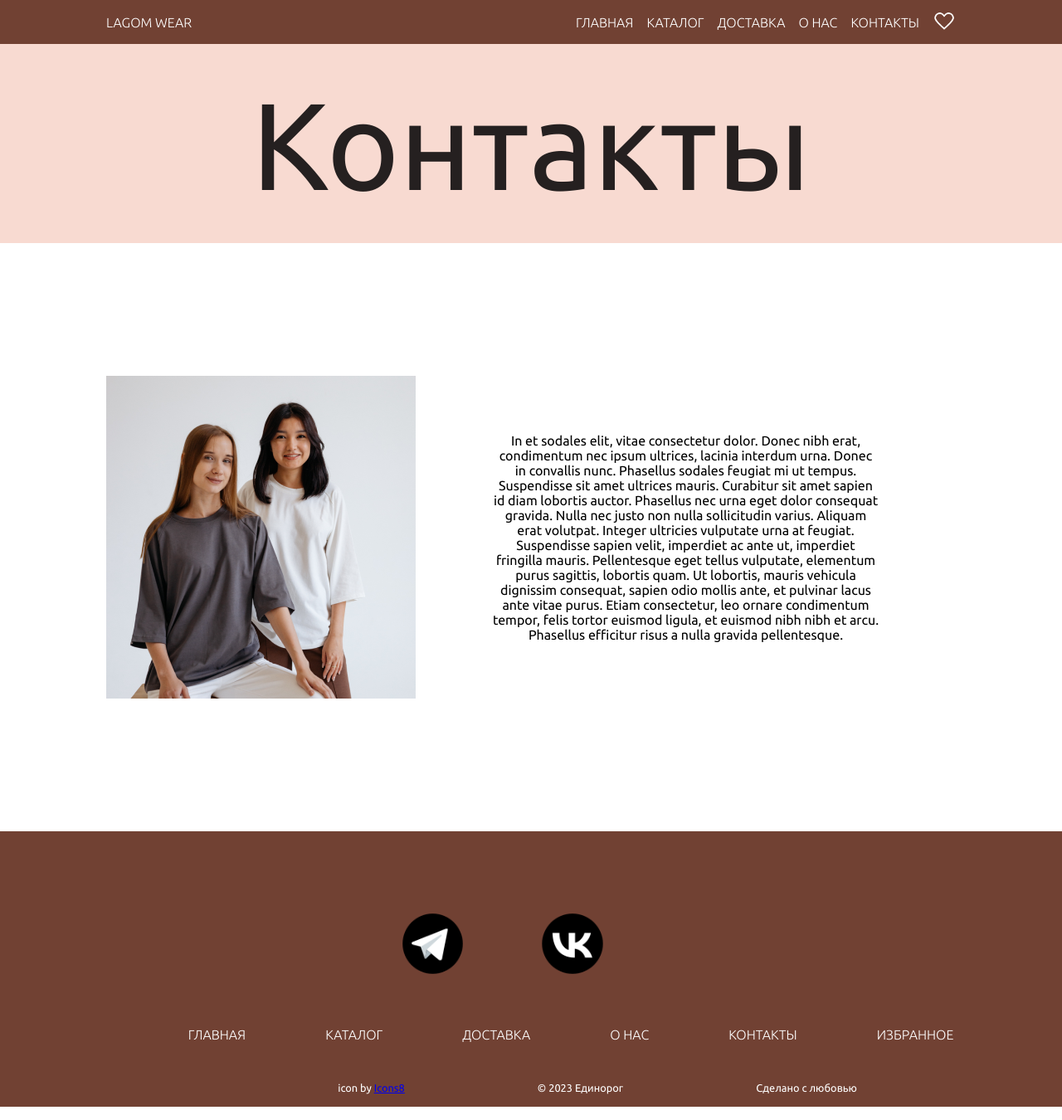
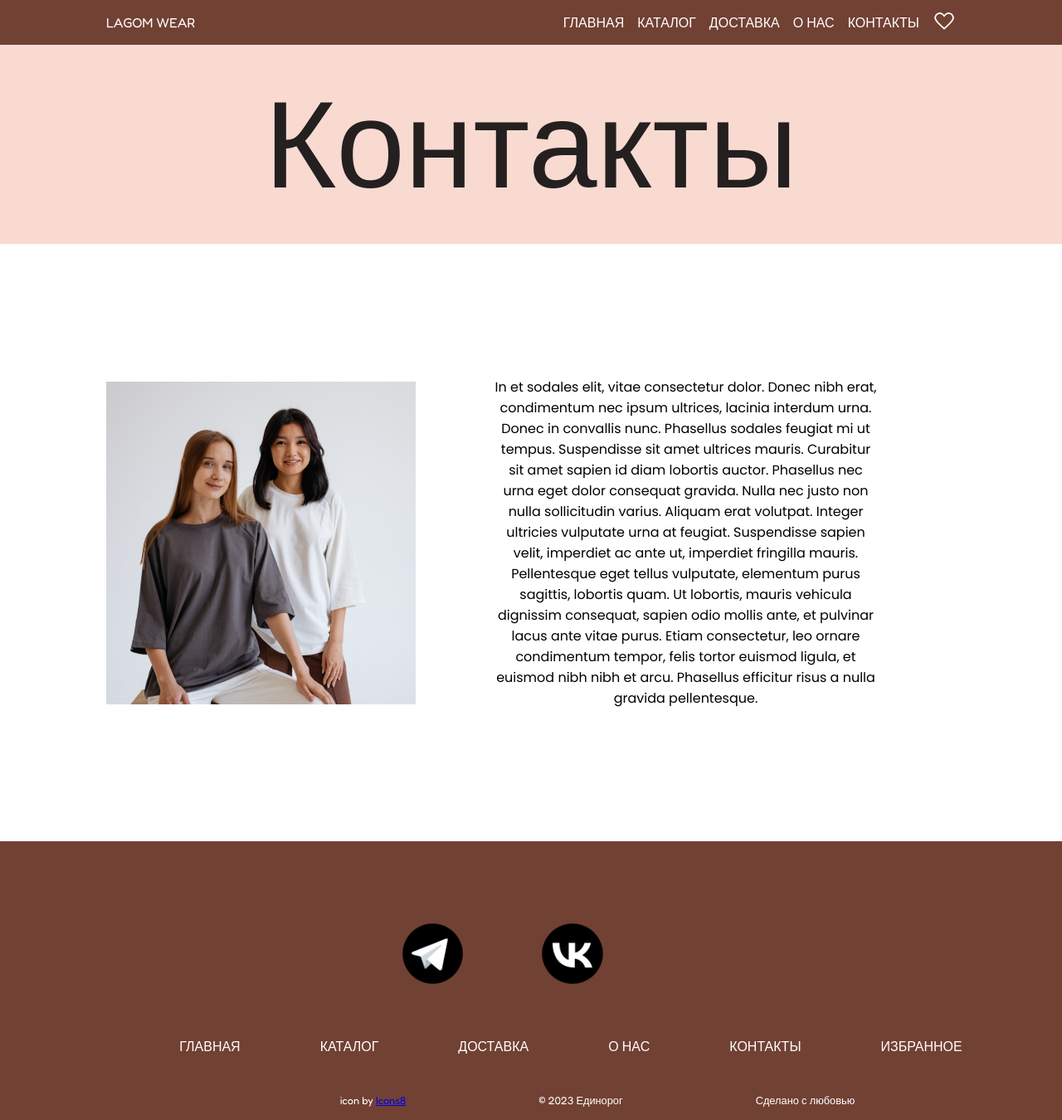
Before and after one commit to MargoPuhoff/Lagom_Wear, a Vue app: page /contact in a window 1280 px wide. Shown: the whole page at 83% size. Built offline with nearby package versions, Linux system fonts and the light colour scheme.

Commit message:
Добавила шрифты

```diff
--- a/index.html
+++ b/index.html
@@ -6,7 +6,7 @@
 
     <link rel="preconnect" href="https://fonts.googleapis.com">
     <link rel="preconnect" href="https://fonts.gstatic.com" crossorigin>
-    <link href="https://fonts.googleapis.com/css2?family=Ubuntu:wght@300;400;500&display=swap" rel="stylesheet">
+    <link href="https://fonts.googleapis.com/css2?family=Didact+Gothic&family=Fredoka:wght@300..400&family=Poppins:ital,wght@0,100;0,200;0,300;0,400;0;1,100;1,200;1,300;1,400;&display=swap" rel="stylesheet">
     <title>Lagom Wear</title>
   </head>
 
--- a/src/App.vue
+++ b/src/App.vue
@@ -14,7 +14,6 @@ export default{
   *{
     margin: 0;
     padding: 0;
-    font-family: "Ubuntu", sans-serif;
     box-sizing: border-box;
   }
 </style>
--- a/src/components/CardList.vue
+++ b/src/components/CardList.vue
@@ -37,6 +37,9 @@
     display: flex;
     flex-wrap: wrap;
     justify-content: space-between;
+    font-family: "Poppins", sans-serif;
+    font-weight: 400;
+    font-style: normal;
   }
 
 </style>
--- a/src/components/MyBlock.vue
+++ b/src/components/MyBlock.vue
@@ -19,6 +19,9 @@
     display: flex;
     justify-content: center;
     align-items: center;
+    font-family: "Poppins", sans-serif;
+    font-weight: 400;
+    font-style: normal;
   }
 
   .about__info-block p{
--- a/src/components/MyFooter.vue
+++ b/src/components/MyFooter.vue
@@ -37,7 +37,10 @@
     display: flex;
     flex-direction: column;
     align-items: center;
-    font-size: 1rem;
+    font-family: "Fredoka", sans-serif;
+    font-optical-sizing: auto;
+    font-weight: <weight>;
+    font-style: normal;
     color: white;
     background: rgba(113, 65, 51, 1);
   }
--- a/src/components/MyHeader.vue
+++ b/src/components/MyHeader.vue
@@ -1,7 +1,7 @@
 <template>
   <div class="header">
     <router-link to="/"><div v-if="!open">LaGom Wear</div></router-link>
-    <!--добавила раздел, изменила картинку (тока это в коммит надо писать)-->
+
     <div>
       <ul class="menu__desktop">
 
@@ -15,7 +15,7 @@
         </li></router-link>
 
       </ul>
-      <!--добавила раздел-->
+
       <div class="menu__mobile">
         <a href="#"
           class="header__menu"
@@ -46,7 +46,7 @@
 </script>
 
 <style scoped>
-  /* добавила своиства, изменила размеры (это тоже лучше в коммит писать)*/
+
   .header{
     padding: 0.7em 10%;
     display: flex;
@@ -54,8 +54,9 @@
     align-items: center;
     font-size: 1rem;
     text-transform: uppercase;
-    font-family: "Segoe UI", Arial, sans-serif;
-    font-weight: 300;
+    font-family: "Fredoka", sans-serif;
+    font-optical-sizing: auto;
+    font-style: normal;
     color: white;
     background: rgba(113, 65, 51, 1);
   }
@@ -93,7 +94,7 @@
   }
 
 /* Адаптив для меню */
-  /*изменила размер адаптива, по меню*/
+
   @media screen and (max-width: 935px) {
 
     .menu__desktop{
--- a/src/components/UI/MyHeading.vue
+++ b/src/components/UI/MyHeading.vue
@@ -11,6 +11,9 @@
 <style scoped>
   /* Можно использовать этот компонент как загаловок */
   p{
+    font-family: "Poppins", sans-serif;
+    font-weight: 400;
+    font-style: normal;
     font-size: 3.125rem;
   }
 
--- a/src/pages/AboutUsPage.vue
+++ b/src/pages/AboutUsPage.vue
@@ -37,9 +37,10 @@
     display: flex;
     justify-content: center;
     align-items: center;
-    font-family: Didact Gothic;
     font-size: 9.3rem;
+    font-family: "Poppins", sans-serif;
     font-weight: 400;
+    font-style: normal;
     color: #252020;
     background: url(@/img/png/about__banner.png) 100% no-repeat;
   }
--- a/src/pages/CardIdPage.vue
+++ b/src/pages/CardIdPage.vue
@@ -57,6 +57,9 @@
     padding: 1rem;
     display: flex;
     align-items: center;
+    font-family: "Poppins", sans-serif;
+    font-weight: 400;
+    font-style: normal;
   }
 
   .card__item__id-img{
--- a/src/pages/ContactPage.vue
+++ b/src/pages/ContactPage.vue
@@ -27,6 +27,9 @@
     justify-content: center;
     align-items: center;
     font-size: 9.3rem;
+    font-family: "Poppins", sans-serif;
+    font-weight: 400;
+    font-style: normal;
     border-bottom: 2px solid linear-gradient(#F8DAD1 to #714133);
     color: #252020;
     background: #F8DAD1;
--- a/src/pages/DeliveryPage.vue
+++ b/src/pages/DeliveryPage.vue
@@ -31,6 +31,9 @@
     justify-content: center;
     align-items: center;
     font-size: 9.3rem;
+    font-family: "Poppins", sans-serif;
+    font-weight: 400;
+    font-style: normal;
     border-bottom: 2px solid linear-gradient(#F8DAD1 to #714133);
     color: #252020;
     background: #F8DAD1;
--- a/src/pages/Main.vue
+++ b/src/pages/Main.vue
@@ -22,13 +22,15 @@
 
     <div class="main__banner-bottom">
       <div class="main__banner-bottom-btn">
+
         <img src="/src/img/png/main__btn.png">
-        <p>Хочешь приятную и качественную вещь</p>
+        <p id="p1">Хочешь приятную и качественную вещь</p>
         <p>мы подскажем где ее
           <my-button class="main__banner-btn">
             <router-link to="/catalog">заказать</router-link>
           </my-button>
         </p>
+
       </div>
     </div>
 
@@ -77,6 +79,9 @@
     margin-top: 6.75rem;
     display: flex;
     justify-content: space-between;
+    font-family: "Didact Gothic", sans-serif;
+    font-weight: 400;
+    font-style: normal;
     background: #F2BDAE99;
   }
 
@@ -97,6 +102,9 @@
     display: flex;
     justify-content: center;
     align-items: center;
+    font-family: "Didact Gothic", sans-serif;
+    font-weight: 400;
+    font-style: normal;
     background: url(@/img/png/main__img2.png) no-repeat;
   }
 
@@ -119,6 +127,14 @@
     left: 0;
   }
 
+  .main__banner-bottom-btn p{
+    position: absolute;
+  }
+
+  #p1{
+    top: 30%;
+  }
+
   .main__banner-bottom-btn a{
     color: black;
     text-decoration: none;
```
